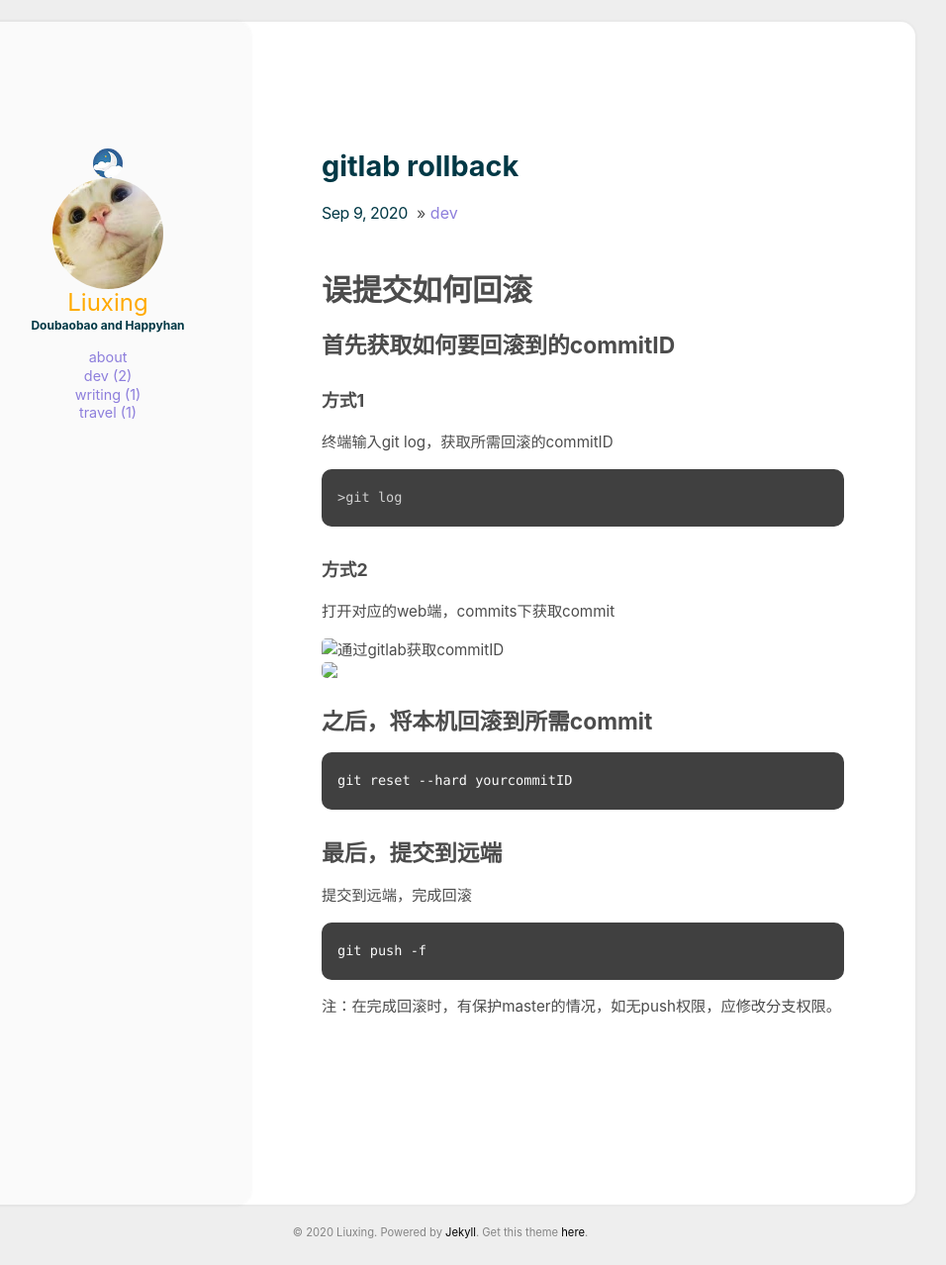
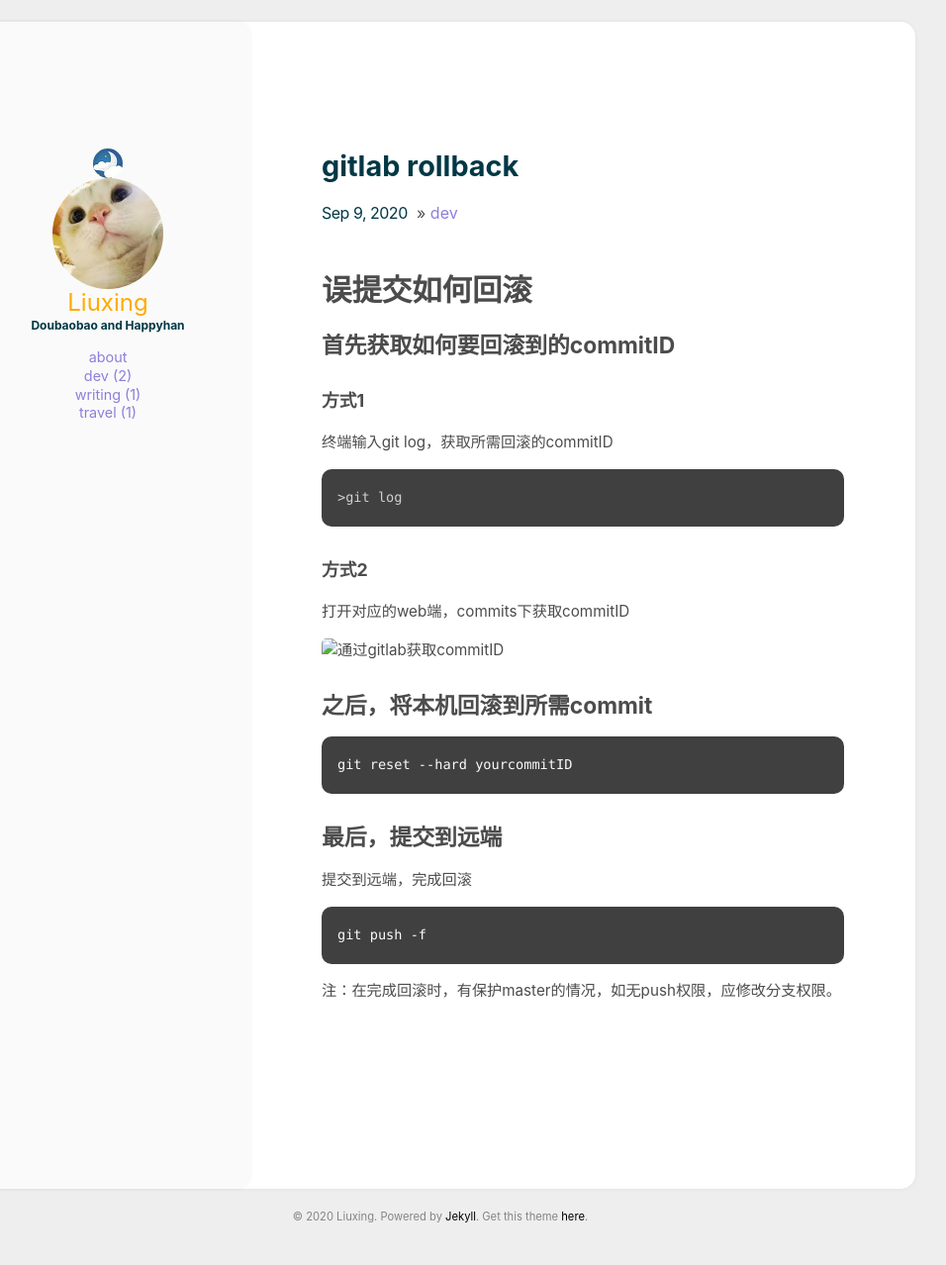
Before and after one commit to liux0402/liux0402.github.io, a Jekyll site: the page built from _posts/2020-09-09-rollback.md, in a window 1280 px wide. Shown: the whole page at 99% size, without its empty margins (195-1151 px from the left). Built offline with Jekyll 4.4.1, drawn with Linux system fonts in a browser that asks for light colours.

Commit message:
Update 2020-09-09-rollback.md

````diff
--- a/_posts/2020-09-09-rollback.md
+++ b/_posts/2020-09-09-rollback.md
@@ -18,10 +18,10 @@ comments: true
 ```
 ### 方式2
 
-打开对应的web端，commits下获取commit
+打开对应的web端，commits下获取commitID
 
 ![通过gitlab获取commitID](./images/1599641967864.png)
-<img src="assets/img/rollback.png">
+
 
 ## 之后，将本机回滚到所需commit
 
````
